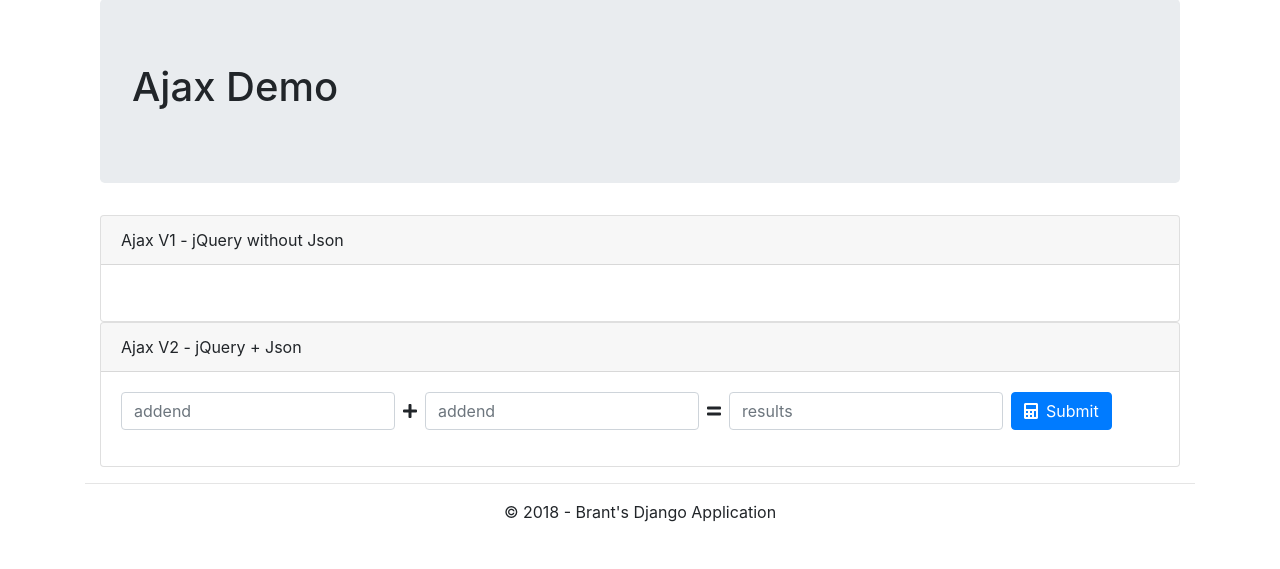
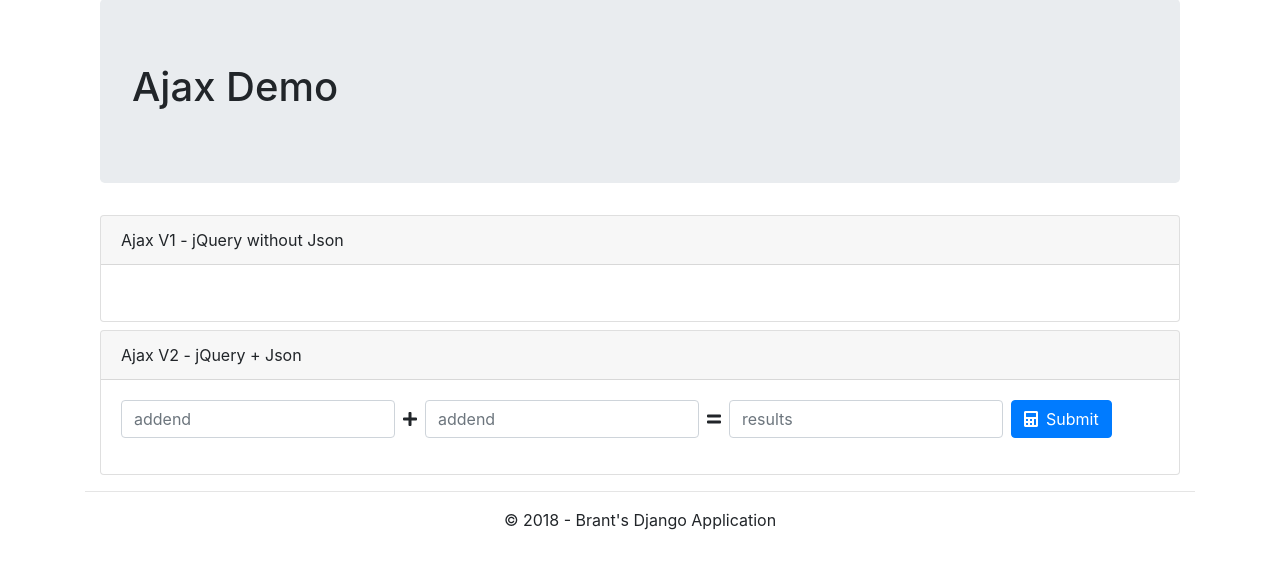
Before and after one commit to xkdcc/Django101, a Django app: page /ajax/demo_ajax_v1_addition in a window 1280 px wide. Shown: the part 25-594 px from the top of the page. Run offline with Django 3.2, Linux system fonts and the light colour scheme; some libraries are stand-ins or nearby versions.

Commit message:
1. Adjust margin.

```diff
--- a/ajax/templates/ajax/index.html
+++ b/ajax/templates/ajax/index.html
@@ -13,7 +13,7 @@
 
     <div class="container mt-4 form-group">
 
-        <div class="card">
+        <div class="card mb-2">
             <div class="card-header">
                 Ajax V1 - jQuery without Json
             </div>
@@ -26,7 +26,7 @@
             </div>
         </div>
 
-        <div class="card">
+        <div class="card mb-2">
             <div class="card-header">
                 Ajax V2 - jQuery + Json
             </div>
```
